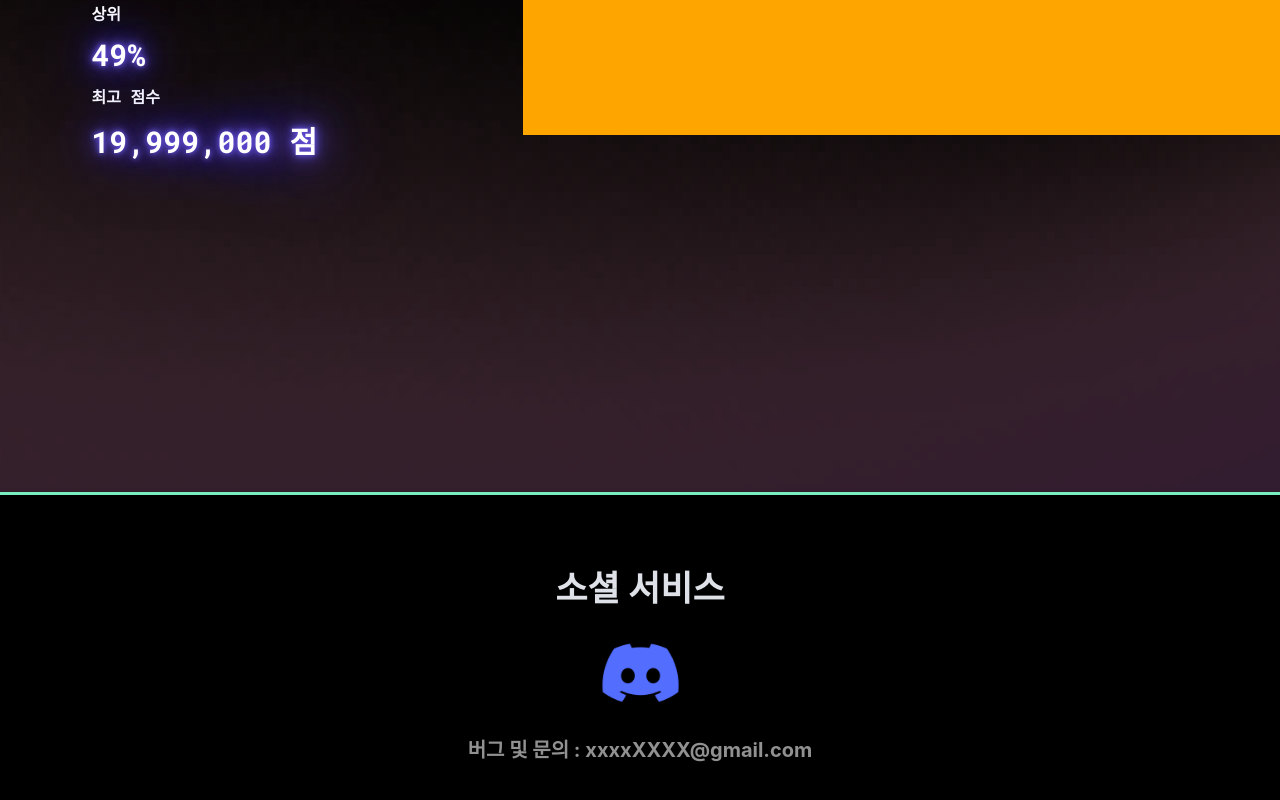
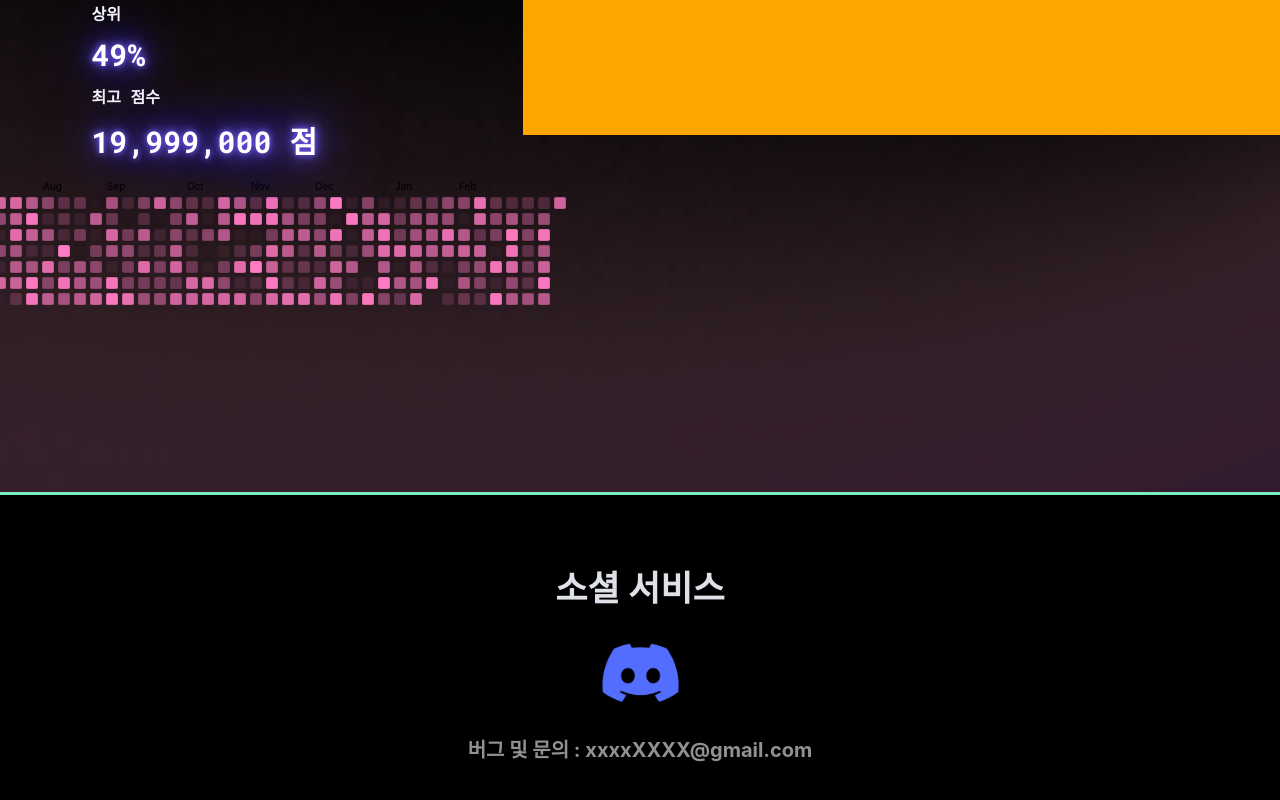
Before and after one commit to AimLab-Project/AimLab_Front, a React (Create React App) app: page / in a window 1280 px wide. Shown: the part 961-1761 px from the top of the page. Built offline with nearby package versions, Linux system fonts and the light colour scheme.

Commit message:
🌈feat : cal-heatmap ( github 잔디 ) 구현 완료, 더미 데이터 사용

```diff
--- a/package.json
+++ b/package.json
@@ -20,6 +20,7 @@
 		"axios": "^1.6.5",
 		"chart.js": "^4.4.1",
 		"chartjs": "^0.3.24",
+		"dayjs": "^1.11.10",
 		"react": "^18.2.0",
 		"react-chartjs-2": "^5.2.0",
 		"react-dom": "^18.2.0",
--- a/src/components/templates/MainMyDataTemplate/MainMyDataTemplate.tsx
+++ b/src/components/templates/MainMyDataTemplate/MainMyDataTemplate.tsx
@@ -1,5 +1,7 @@
 import Profile from 'components/ui/atoms/Profile/Profile';
 import Tier from 'components/ui/atoms/Tier/Tier';
+import CalHeatMap from 'components/ui/organisms/CalHeatMap/CalHeatMap';
+
 import React from 'react';
 import styled from 'styled-components';
 import theme from 'styles/theme';
@@ -30,7 +32,7 @@ const MainMyDataTemplate = () => {
 					</div>
 				</div>
 				<div>
-					{/* cal-heatmap */}
+					<CalHeatMap />
 					{/* button */}
 				</div>
 			</div>
--- /dev/null
+++ b/src/components/ui/organisms/CalHeatMap/CalHeatMap.tsx
@@ -0,0 +1,18 @@
+import React from 'react';
+import Timeline from './Timeline';
+import dayjs from 'dayjs';
+
+const CalHeatMap = () => {
+	const startDate = dayjs().add(-365, 'days');
+	const dateRange = [startDate, dayjs()];
+	const data = Array.from(new Array(365)).map((_, index) => {
+		return {
+			date: dayjs(startDate).add(index, 'day'),
+			value: Math.floor(Math.random() * 100),
+		};
+	});
+
+	return <Timeline range={dateRange} data={data} />;
+};
+
+export default CalHeatMap;
--- /dev/null
+++ b/src/components/ui/organisms/CalHeatMap/Cell.tsx
@@ -0,0 +1,19 @@
+import React from 'react';
+import { Celly } from './style';
+
+interface CellProps {
+	value: number;
+}
+
+const Cell = ({ value }: CellProps) => {
+	const style = {
+		backgroundColor: `rgba(255, 123, 195, ${value})`,
+	};
+	return (
+		<Celly className="timeline-cells-cell" style={style}>
+			{' '}
+		</Celly>
+	);
+};
+
+export default Cell;
--- /dev/null
+++ b/src/components/ui/organisms/CalHeatMap/Month.tsx
@@ -0,0 +1,20 @@
+import dayjs, { Dayjs } from 'dayjs';
+import React from 'react';
+import { Monthy } from './style';
+
+interface MonthProps {
+	startDate: Dayjs;
+	index: number;
+}
+
+const Month = ({ startDate, index }: MonthProps) => {
+	const date = dayjs(startDate).add(index * 7, 'days');
+	const monthName = date.format('MMM');
+	return (
+		<Monthy className={`timeline-months-month ${monthName}`}>
+			{monthName}
+		</Monthy>
+	);
+};
+
+export default Month;
--- /dev/null
+++ b/src/components/ui/organisms/CalHeatMap/Timeline.tsx
@@ -0,0 +1,60 @@
+import React from 'react';
+import dayjs from 'dayjs';
+import { Dayjs } from 'dayjs';
+import { Body, Cells, Months, TimeLine, Weeks } from './style';
+import Cell from './Cell';
+import Week from './Week';
+import Month from './Month';
+
+export interface CalHeatMapProps {
+	range: Dayjs[];
+	data: { date: Dayjs; value: number }[];
+}
+
+const Timeline = ({ range, data }: CalHeatMapProps) => {
+	const days = Math.abs(range[0].diff(range[1], 'days'));
+	const cells = Array.from(new Array(days));
+	const weeks = Array.from(new Array(7));
+	const months = Array.from(new Array(Math.floor(days / 7)));
+
+	const min = Math.min(0, ...data.map(d => d.value));
+	const max = Math.max(...data.map(d => d.value));
+
+	const colorMultiplier = 1 / (max - min);
+
+	const startDate = range[0];
+	const DayFormat = 'DDMMYYYY';
+
+	return (
+		<TimeLine className="timeline">
+			<Months className="timeline-months">
+				{months.map((_, index) => (
+					<Month key={index} index={index} startDate={startDate} />
+				))}
+			</Months>
+			<Body className="timeline-body">
+				<Weeks className="timeline-weeks">
+					{weeks.map((_, index) => (
+						<Week key={index} index={index} />
+					))}
+				</Weeks>
+				<Cells className="timeline-cells">
+					{cells.map((_, index) => {
+						const date = dayjs(startDate).add(index, 'days');
+						const dataPoint = data.find(
+							d =>
+								dayjs(date).format(DayFormat) ===
+								dayjs(d.date).format(DayFormat),
+						);
+						// let value = colorMultiplier * dataPoint.value;
+						const value = dataPoint ? colorMultiplier * dataPoint.value : 0;
+
+						return <Cell value={value} key={index} />;
+					})}
+				</Cells>
+			</Body>
+		</TimeLine>
+	);
+};
+
+export default Timeline;
--- /dev/null
+++ b/src/components/ui/organisms/CalHeatMap/Week.tsx
@@ -0,0 +1,21 @@
+import React from 'react';
+import { Weeky } from './style';
+
+interface WeekProps {
+	index: number;
+}
+
+interface DayNamesType {
+	[key: number]: string;
+}
+
+const Week = ({ index }: WeekProps) => {
+	const DayNames: DayNamesType = {
+		1: 'Mon',
+		3: 'Wed',
+		5: 'Fri',
+	};
+	return <Weeky className="timeline-weeks-week">{DayNames[index]}</Weeky>;
+};
+
+export default Week;
--- /dev/null
+++ b/src/components/ui/organisms/CalHeatMap/style.ts
@@ -0,0 +1,74 @@
+import styled from 'styled-components';
+
+export const TimeLine = styled.div`
+	/* .timeline의 스타일 */
+`;
+
+export const Cells = styled.div`
+	display: inline-flex;
+	flex-direction: column;
+	flex-wrap: wrap;
+	height: ${(10 + 4) * 8}px;
+`;
+
+export const Celly = styled.div`
+	height: 10px;
+	width: 10px;
+	border: 1px solid rgba(0, 0, 0, 0.1);
+	margin: 2px;
+	border-radius: 2px;
+	background-color: rgba(0, 0, 0, 0.05);
+	/* background-color: rgba(0, 0, 0, 0.05); */
+	cursor: pointer;
+
+	&:hover {
+		border: 1px solid rgba(0, 0, 0, 0.5);
+	}
+`;
+
+export const Body = styled.div`
+	display: flex;
+`;
+
+export const Weeks = styled.div`
+	display: inline-flex;
+	flex-direction: column;
+	width: 30px;
+`;
+
+export const Weeky = styled.div`
+	font-size: 10px;
+	height: 10px;
+	/* width: 10px; */
+	border: 1px solid transparent;
+	margin: 2px;
+	text-align: center;
+	vertical-align: middle;
+`;
+
+export const Months = styled.div`
+	display: flex;
+	padding-left: 30px;
+`;
+
+export const Monthy = styled.div`
+	width: 10px;
+	margin: 2px;
+	border: 1px solid transparent;
+	font-size: 10px;
+
+	.Jan ~ &.Jan,
+	.Feb ~ &.Feb,
+	.Mar ~ &.Mar,
+	.Apr ~ &.Apr,
+	.May ~ &.May,
+	.Jun ~ &.Jun,
+	.Jul ~ &.Jul,
+	.Aug ~ &.Aug,
+	.Sep ~ &.Sep,
+	.Oct ~ &.Oct,
+	.Nov ~ &.Nov,
+	.Dec ~ &.Dec {
+		visibility: hidden;
+	}
+`;
```
Also changed, not shown: 1 other file (tests, documents, lock files or other folders).
